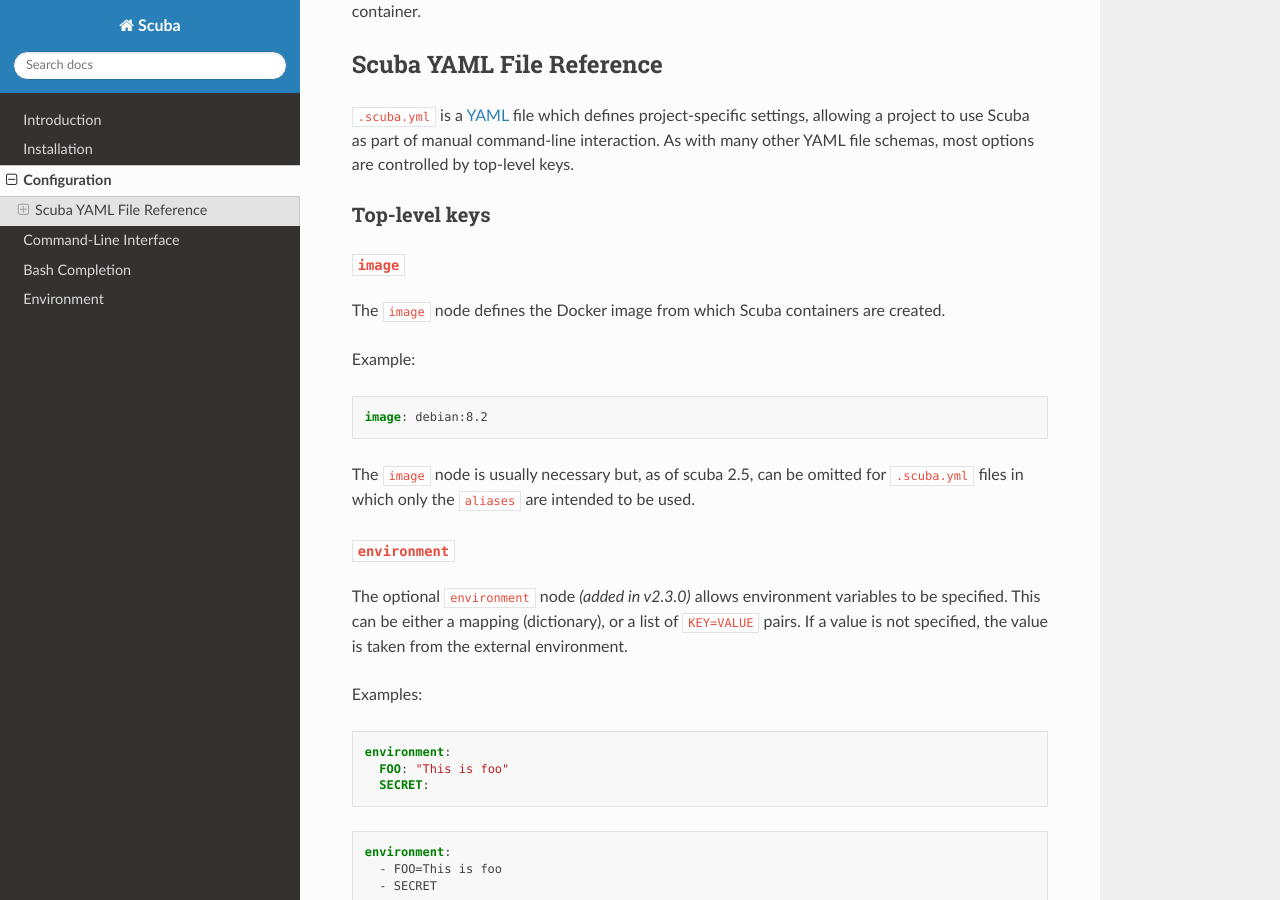
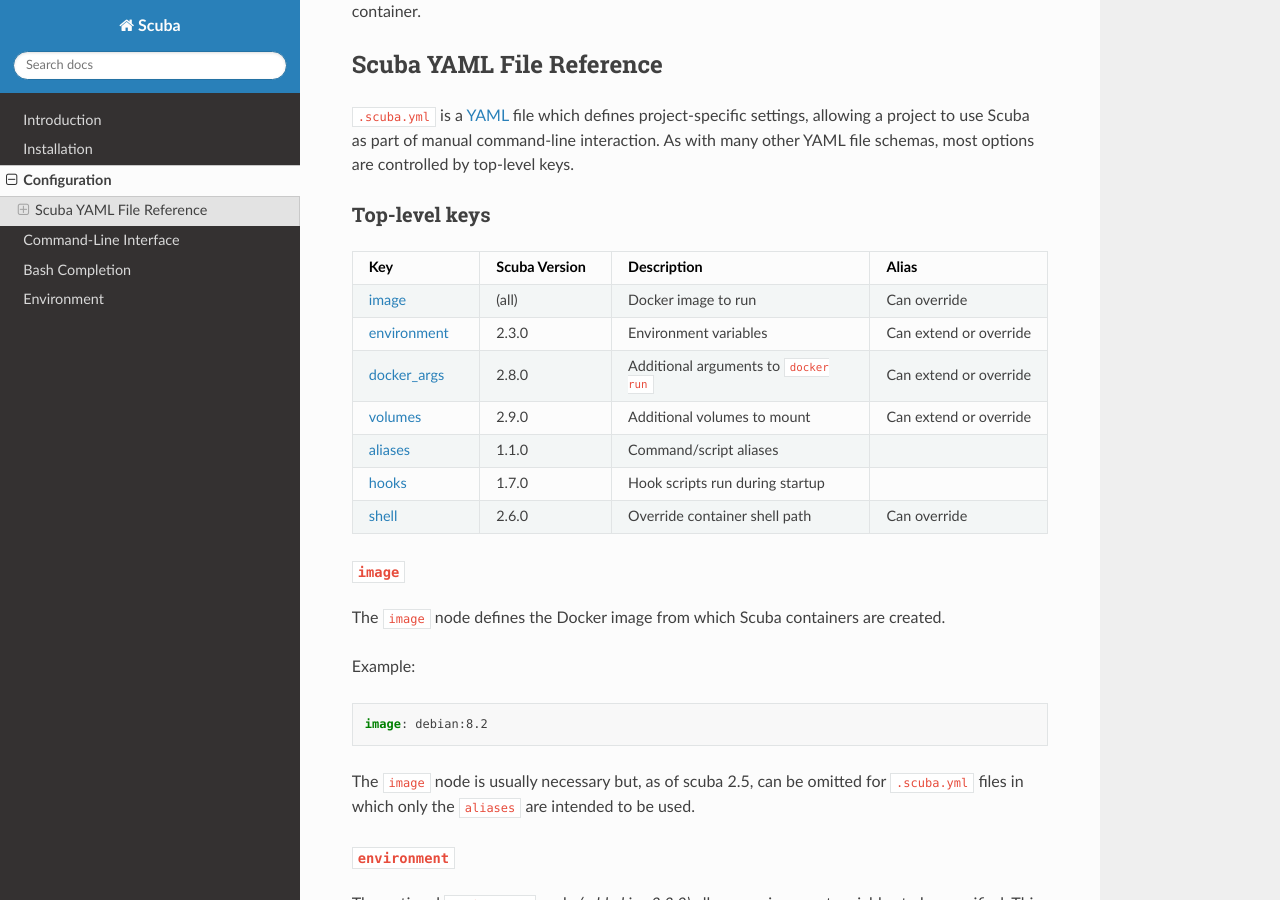
Before and after one commit to JonathonReinhart/scuba, a Sphinx documentation site: the page built from docs/configuration.rst, in a window 1280 px wide and 900 px high, scrolled down 425 px. Built offline with Sphinx 7.4.7 and the Read the Docs theme 2.0.0, drawn with Linux system fonts in a browser that asks for light colours.

Commit message:
docs: Add table of top-level keys

```diff
--- a/docs/configuration.rst
+++ b/docs/configuration.rst
@@ -28,6 +28,47 @@
 
 Top-level keys
 ~~~~~~~~~~~~~~
+
+.. list-table::
+   :widths: 20 20 40 20
+   :header-rows: 1
+
+   * - Key
+     - Scuba Version
+     - Description
+     - Alias
+   * - :ref:`conf_image`
+     - (all)
+     - Docker image to run
+     - Can override
+   * - :ref:`conf_environment`
+     - 2.3.0
+     - Environment variables
+     - Can extend or override
+   * - :ref:`conf_docker_args`
+     - 2.8.0
+     - Additional arguments to ``docker run``
+     - Can extend or override
+   * - :ref:`conf_volumes`
+     - 2.9.0
+     - Additional volumes to mount
+     - Can extend or override
+   * - :ref:`conf_aliases`
+     - 1.1.0
+     - Command/script aliases
+     -
+   * - :ref:`conf_hooks`
+     - 1.7.0
+     - Hook scripts run during startup
+     -
+   * - :ref:`conf_shell`
+     - 2.6.0
+     - Override container shell path
+     - Can override
+
+
+
+.. _conf_image:
 
 ``image``
 ---------
@@ -92,6 +133,10 @@
 .. code-block:: yaml
 
     docker_args: '--privileged -v "/tmp/hello world:/tmp/hello world"'
+
+
+
+.. _conf_volumes:
 
 ``volumes``
 -----------
@@ -233,6 +278,8 @@
 
 
 
+.. _conf_hooks:
+
 ``hooks``
 ---------
 
@@ -254,6 +301,8 @@
           - id
       user: 'echo "HOOK: After switching users, uid=$(id -u) gid=$(id -g)"'
 
+
+.. _conf_shell:
 
 ``shell``
 ---------
```
